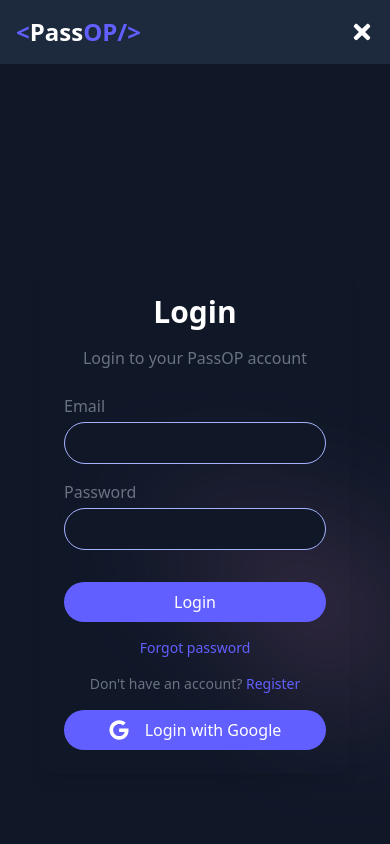
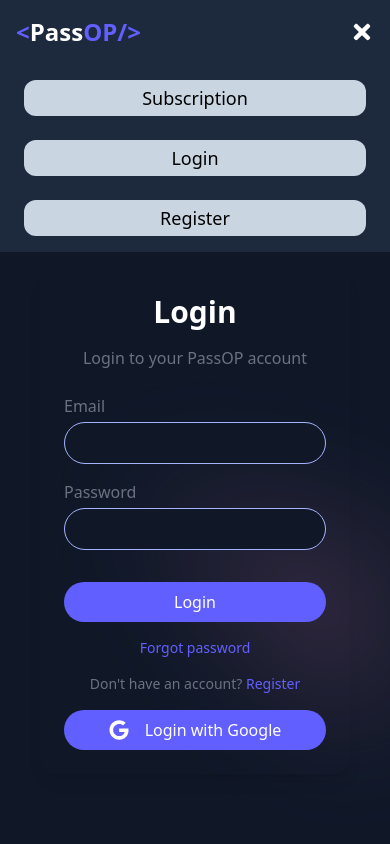
Before and after one commit to shashank-11203/passop, a React (Vite) app: page /login in a window 390 px wide. Both pictures are taken after a click on the element 362 px from the left and 32 px from the top of the page. Shown: the top 844 px of the page. Built offline with nearby package versions, Linux system fonts and the light colour scheme; no server answers.

Commit message:
navbar changes

```diff
--- a/src/components/Navbar.jsx
+++ b/src/components/Navbar.jsx
@@ -1,5 +1,4 @@
 import { Link, useNavigate } from 'react-router-dom';
-import { logoutUser } from '../utils/authApiClient';
 import { ToastContainer, toast } from 'react-toastify';
 import 'react-toastify/dist/ReactToastify.css';
 import { LiaUserCircle } from "react-icons/lia";
@@ -22,8 +21,18 @@
 
     return (
         <>
-            <ToastContainer position="top-right" autoClose={3000} theme="dark" />
-            <nav className='bg-slate-800 text-white py-1'>
+            <ToastContainer
+                position="top-right"
+                autoClose={3000}
+                hideProgressBar={false}
+                newestOnTop={true}
+                closeOnClick
+                pauseOnFocusLoss
+                draggable
+                pauseOnHover
+                theme="dark"
+            />
+            <nav className='bg-slate-800 text-white py-1 relative'>
                 <div className="mycontainer flex justify-between items-center px-4 py-5 h-14">
 
                     <div className="logo font-bold text-white text-2xl cursor-pointer" onClick={() => navigate('/')}>
@@ -39,13 +48,13 @@
                         )}
                     </div>
 
-                    <div className={`flex-col md:flex-row gap-4 md:gap-4 justify-center items-center absolute md:static top-14 left-0 w-full md:w-auto bg-slate-800 md:bg-transparent px-6 py-4 md:p-0 transition-all duration-300 ease-in-out
-                        ${isOpen ? 'flex' : 'hidden'} md:flex`}>
+                    <div className={`md:flex gap-4 justify-center items-center absolute md:static top-full left-0 w-full md:w-auto bg-slate-800 md:bg-transparent px-6 py-4 md:p-0 transition-all duration-300 ease-in-out z-40
+                        ${isOpen ? 'flex flex-col' : 'hidden'} md:flex md:flex-row`}>
 
                         <Link
                             to="/subscription"
                             onClick={() => setIsOpen(false)}
-                            className='hover:bg-slate-200 font-medium text-lg bg-slate-300 px-3 text-black rounded-xl py-1 cursor-pointer'
+                            className='hover:bg-slate-200 font-medium text-lg bg-slate-300 px-3 text-black rounded-xl py-1 cursor-pointer w-full md:w-auto text-center mb-2 md:mb-0'
                         >
                             Subscription
                         </Link>
@@ -56,7 +65,7 @@
                                     handleLogout();
                                     setIsOpen(false);
                                 }}
-                                className="hover:bg-slate-200 font-medium text-lg bg-slate-300 px-3 text-black rounded-xl py-1 cursor-pointer"
+                                className="hover:bg-slate-200 font-medium text-lg bg-slate-300 px-3 text-black rounded-xl py-1 cursor-pointer w-full md:w-auto text-center mb-2 md:mb-0"
                             >
                                 Logout
                             </button>
@@ -66,7 +75,7 @@
                                     navigate('/login');
                                     setIsOpen(false);
                                 }}
-                                className="hover:bg-slate-200 font-medium text-lg bg-slate-300 px-3 text-black rounded-xl py-1 cursor-pointer"
+                                className="hover:bg-slate-200 font-medium text-lg bg-slate-300 px-3 text-black rounded-xl py-1 cursor-pointer w-full md:w-auto text-center mb-2 md:mb-0"
                             >
                                 Login
                             </button>
@@ -78,7 +87,7 @@
                                     navigate('/dashboard');
                                     setIsOpen(false);
                                 }}
-                                className="hover:bg-slate-200 font-medium text-lg bg-slate-300 px-3 text-black rounded-xl py-1 cursor-pointer"
+                                className="hover:bg-slate-200 font-medium text-lg bg-slate-300 px-3 text-black rounded-xl py-1 cursor-pointer w-full md:w-auto text-center mb-2 md:mb-0"
                             >
                                 Dashboard
                             </button>
@@ -86,7 +95,7 @@
 
                         {isAuthenticated ? (
                             <button
-                                className='cursor-pointer'
+                                className='cursor-pointer w-full md:w-auto flex justify-center md:block mb-2 md:mb-0'
                                 onClick={() => {
                                     navigate('/user');
                                     setIsOpen(false);
@@ -100,7 +109,7 @@
                                     navigate('/register');
                                     setIsOpen(false);
                                 }}
-                                className="hover:bg-slate-200 font-medium text-lg bg-slate-300 px-3 text-black rounded-xl py-1 cursor-pointer"
+                                className="hover:bg-slate-200 font-medium text-lg bg-slate-300 px-3 text-black rounded-xl py-1 cursor-pointer w-full md:w-auto text-center"
                             >
                                 Register
                             </button>
--- a/src/components/ProtectedRoute.jsx
+++ b/src/components/ProtectedRoute.jsx
@@ -6,8 +6,6 @@
   const { user, loading } = useAuth();
 
   if (loading) return <Spinner />
-
-  console.log("ProtectedRoute user:", user);
 
   if (!user) {
     return <Navigate to="/login" replace />;
```
